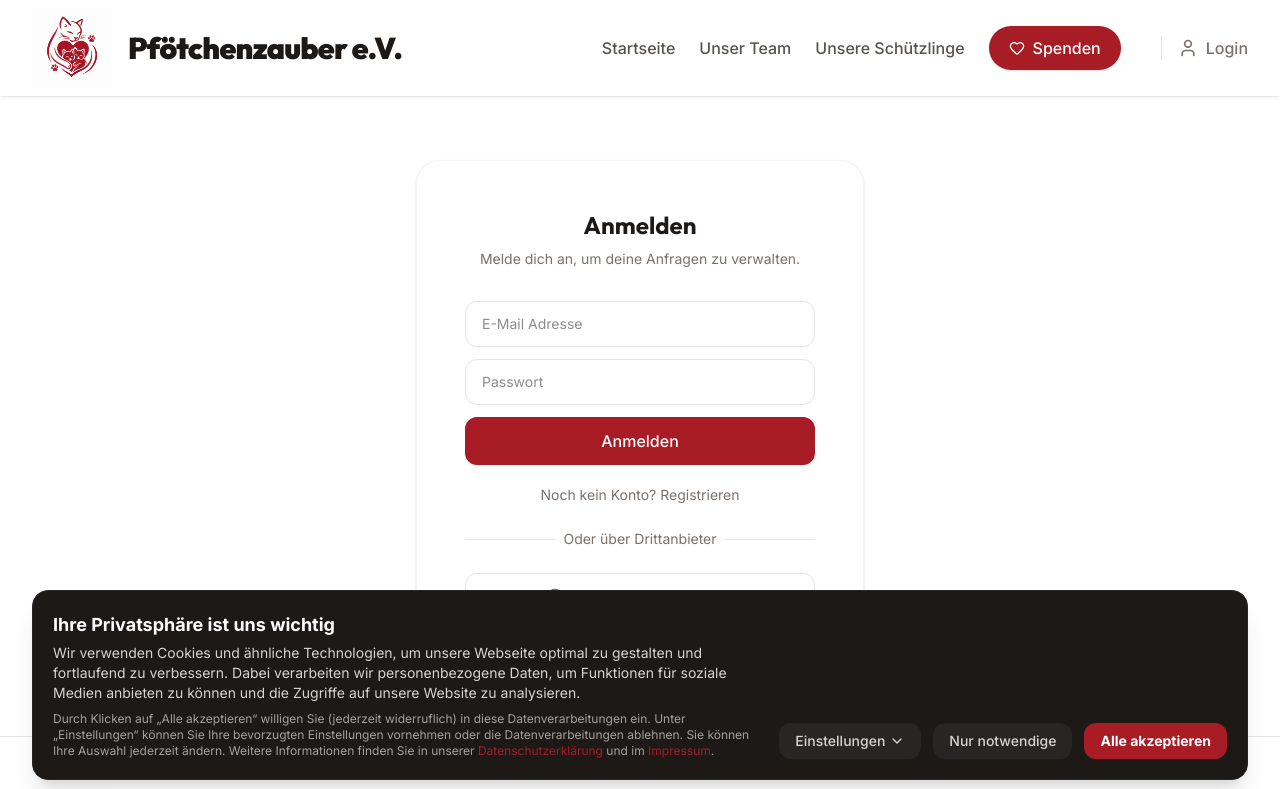
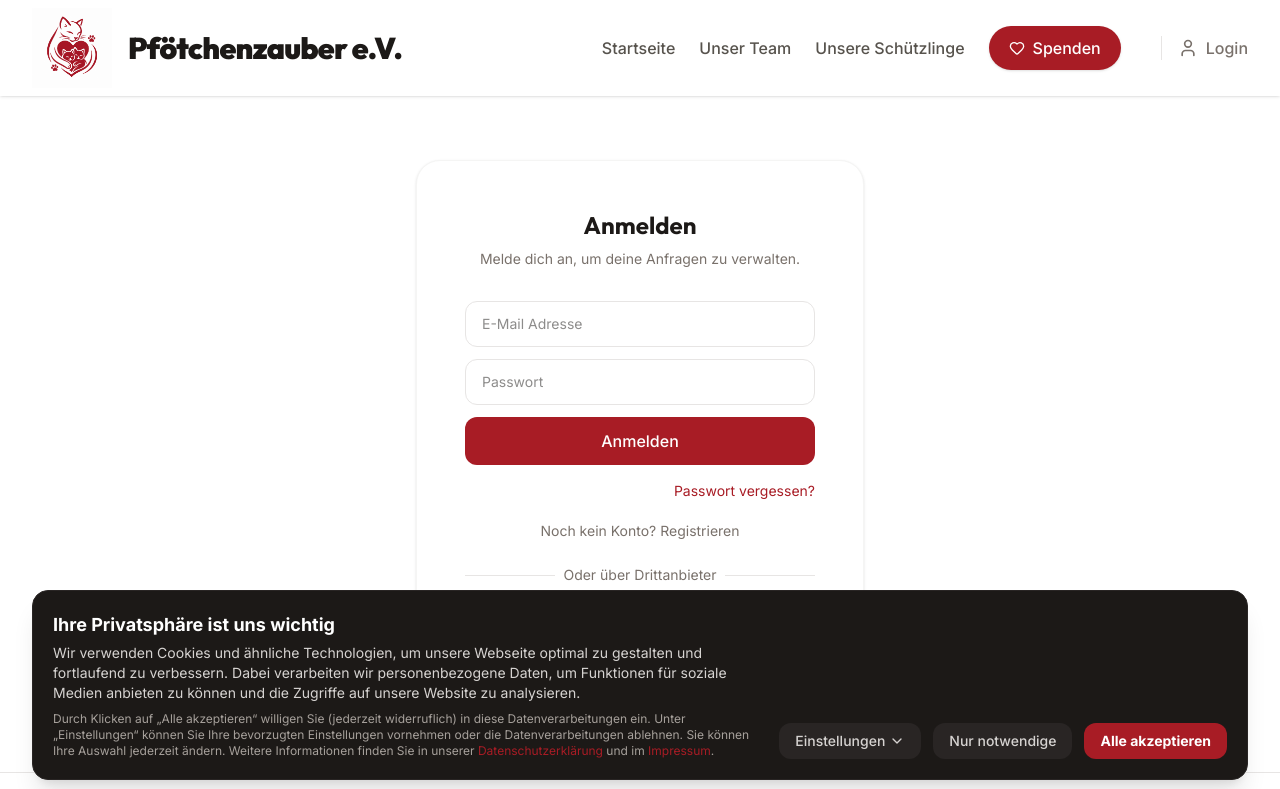
Before and after one commit to Metis-web/Pf-tchenzauber, a React (Vite) app: page /login in a window 1280 px wide. Shown: the top 789 px of the page. Built offline with nearby package versions, Linux system fonts and the light colour scheme; no server answers.

Commit message:
Add files via upload

```diff
--- a/src/pages/Login.tsx
+++ b/src/pages/Login.tsx
@@ -1,14 +1,14 @@
 import React, { useEffect, useState } from "react";
 import { useNavigate } from "react-router-dom";
 import { useAuth } from "../context/AuthContext";
-import { signInWithEmailAndPassword, createUserWithEmailAndPassword } from "firebase/auth";
+import { signInWithEmailAndPassword, createUserWithEmailAndPassword, sendPasswordResetEmail } from "firebase/auth";
 import { auth } from "../firebase";
-import bcrypt from 'bcryptjs';
 
 export default function Login() {
   const { user, isAdmin, login, loading } = useAuth();
   const navigate = useNavigate();
   const [error, setError] = useState<string | null>(null);
+  const [resetMessage, setResetMessage] = useState<string | null>(null);
 
   // Email state
   const [email, setEmail] = useState("");
@@ -38,9 +38,25 @@ export default function Login() {
     }
   };
 
-  const hashPassword = async (pwd: string) => {
-    const salt = '$2a$10$w1D6OEv3WjG18A/sP.1eLO';
-    return bcrypt.hashSync(pwd, salt);
+  const handlePasswordReset = async () => {
+    if (!email) {
+      setError("Bitte gib zuerst deine E-Mail-Adresse ein, um das Passwort zurückzusetzen.");
+      return;
+    }
+    try {
+      setError(null);
+      setResetMessage(null);
+      await sendPasswordResetEmail(auth, email);
+      setResetMessage("Eine E-Mail zum Zurücksetzen des Passworts wurde gesendet (bitte prüfe auch den Spam-Ordner).");
+    } catch (err: any) {
+      if (err.code === 'auth/invalid-email') {
+        setError("Die angegebene E-Mail-Adresse ist ungültig.");
+      } else if (err.code === 'auth/user-not-found') {
+        setError("Für diese E-Mail-Adresse existiert kein Konto.");
+      } else {
+        setError("Fehler beim Zurücksetzen: " + err.message);
+      }
+    }
   };
 
   const handleEmailAuth = async (e: React.FormEvent) => {
@@ -49,12 +65,12 @@ export default function Login() {
 
     try {
       setError(null);
-      const hashedPassword = await hashPassword(password);
+      setResetMessage(null);
 
       if (isRegistering) {
-        await createUserWithEmailAndPassword(auth, email, hashedPassword);
+        await createUserWithEmailAndPassword(auth, email, password);
       } else {
-        await signInWithEmailAndPassword(auth, email, hashedPassword);
+        await signInWithEmailAndPassword(auth, email, password);
       }
     } catch (err: any) {
       if (err.code === 'auth/email-already-in-use') {
@@ -87,6 +103,12 @@ export default function Login() {
           </div>
         )}
 
+        {resetMessage && (
+          <div className="bg-green-50 text-green-700 p-4 rounded-xl mb-6 text-sm text-left">
+            {resetMessage}
+          </div>
+        )}
+
         <form onSubmit={handleEmailAuth} className="flex flex-col gap-3 mb-6">
           <input
             type="email"
@@ -110,6 +132,17 @@ export default function Login() {
           >
             {isRegistering ? "Registrieren" : "Anmelden"}
           </button>
+
+          {!isRegistering && (
+            <button
+              type="button"
+              onClick={handlePasswordReset}
+              className="text-sm text-brand hover:text-brand-hover text-right mt-1 w-fit self-end"
+            >
+              Passwort vergessen?
+            </button>
+          )}
+
           <button
             type="button"
             onClick={() => setIsRegistering(!isRegistering)}
```
Also changed, not shown: 2 other files (tests, documents, lock files or other folders).
